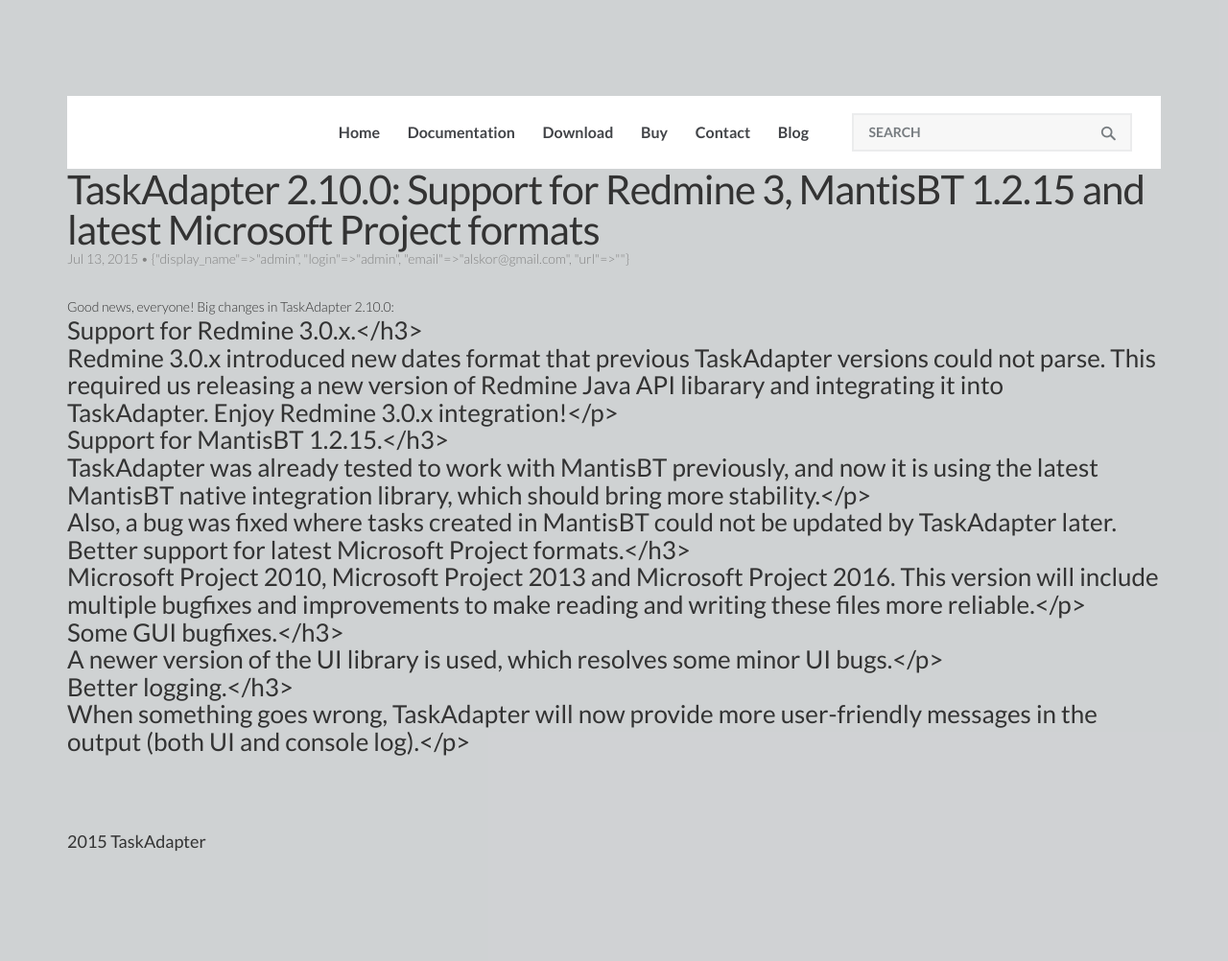
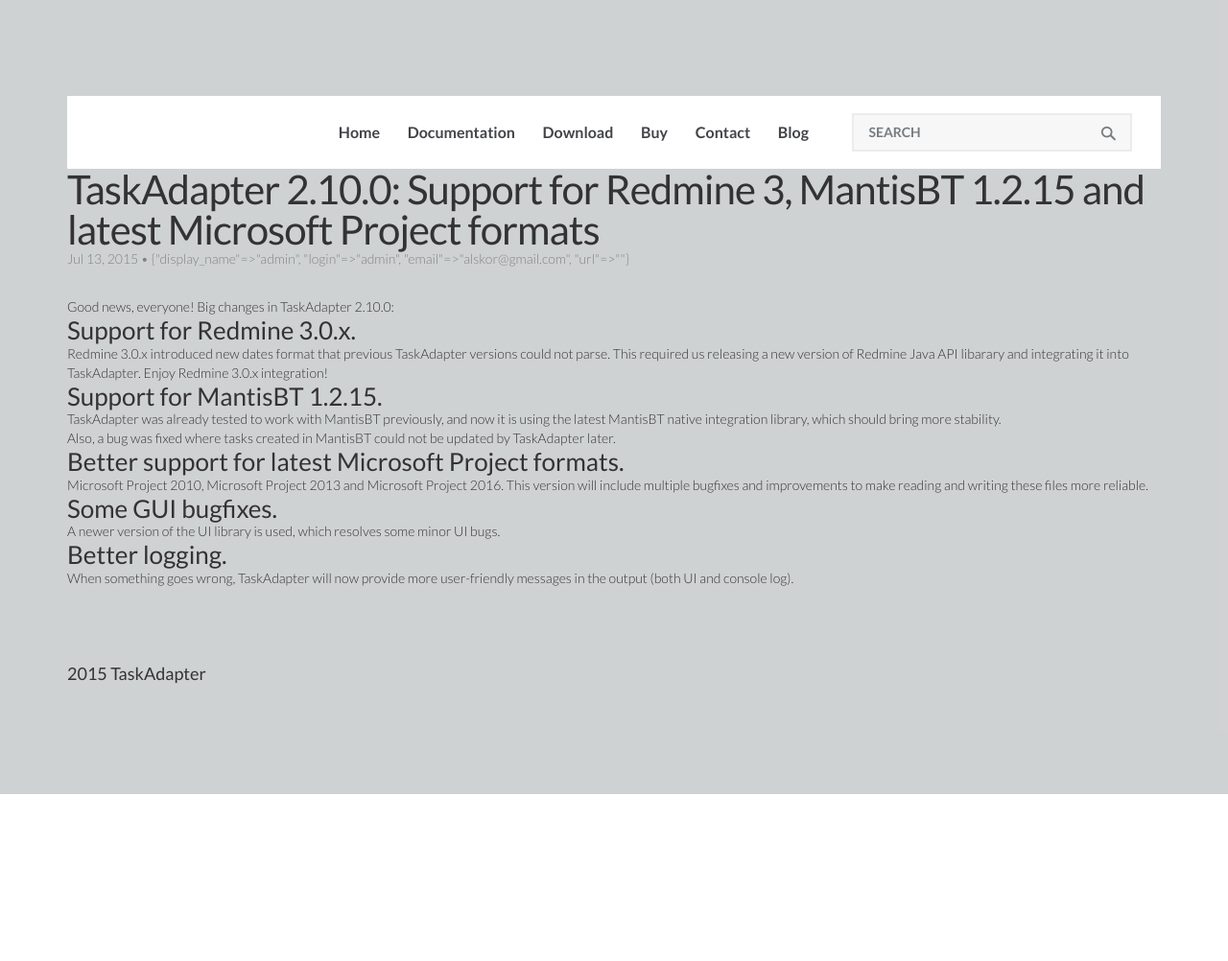
Before and after one commit to Syed-Shahzaib-Hussain/Task-Adapter-Copy, a Jekyll site: the page built from _posts/2015-07-12-taskadapter-2-10-0-support-for-redmine-3-mantisbt-1-2-15-and-latest-microsoft-project-formats.markdown, in a window 1280 px wide. Shown: the whole page at 96% size. Built offline with Jekyll 4.4.1, drawn with Linux system fonts in a browser that asks for light colours; nearby versions of some CDN libraries; library files that are not in the unit come from our copies; comment, search, counter and statistics services are not loaded; after the commit the page ends 900 px from its top, so only the background shows below that.

```diff
--- a/_posts/2015-07-12-taskadapter-2-10-0-support-for-redmine-3-mantisbt-1-2-15-and-latest-microsoft-project-formats.markdown
+++ b/_posts/2015-07-12-taskadapter-2-10-0-support-for-redmine-3-mantisbt-1-2-15-and-latest-microsoft-project-formats.markdown
@@ -22,17 +22,23 @@ categories:
 - microsoft project
 - mantisbt
 tags: []
-comments: []
+
 ---
-<p>Good news, everyone!&nbsp;Big changes in TaskAdapter 2.10.0:</p>
-<h3>Support for Redmine 3.0.x.<&#47;h3><br />
-Redmine 3.0.x introduced new dates format that previous TaskAdapter versions could not parse. This required us releasing a new version of Redmine Java API libarary and integrating it into TaskAdapter.&nbsp;Enjoy Redmine 3.0.x integration!</p>
-<h3>Support for MantisBT 1.2.15.<&#47;h3><br />
-TaskAdapter was already tested to work with MantisBT previously, and now it is using the latest MantisBT native integration library, which should bring more stability.</p>
-<p>Also, a bug was fixed where tasks created in MantisBT could not be updated by TaskAdapter later.</p>
-<h3>Better support for latest Microsoft Project formats.<&#47;h3><br />
-Microsoft Project 2010, Microsoft Project 2013 and Microsoft Project 2016. This version will include multiple bugfixes and improvements to make reading and writing these files more reliable.</p>
-<h3>Some GUI bugfixes.<&#47;h3><br />
-A newer version of the UI library is used, which resolves some minor UI bugs.</p>
-<h3>Better logging.<&#47;h3><br />
-When something goes wrong, TaskAdapter will now provide more user-friendly messages in the output (both UI and console log).</p>
+Good news, everyone! Big changes in TaskAdapter 2.10.0:
+
+### Support for Redmine 3.0.x.
+ Redmine 3.0.x introduced new dates format that previous TaskAdapter versions could not parse. This required us releasing a new version of Redmine Java API libarary and integrating it into TaskAdapter. Enjoy Redmine 3.0.x integration!
+
+### Support for MantisBT 1.2.15.
+ TaskAdapter was already tested to work with MantisBT previously, and now it is using the latest MantisBT native integration library, which should bring more stability.
+
+Also, a bug was fixed where tasks created in MantisBT could not be updated by TaskAdapter later.
+
+### Better support for latest Microsoft Project formats.
+ Microsoft Project 2010, Microsoft Project 2013 and Microsoft Project 2016\. This version will include multiple bugfixes and improvements to make reading and writing these files more reliable.
+
+### Some GUI bugfixes.
+ A newer version of the UI library is used, which resolves some minor UI bugs.
+
+### Better logging.
+ When something goes wrong, TaskAdapter will now provide more user-friendly messages in the output (both UI and console log).
```
